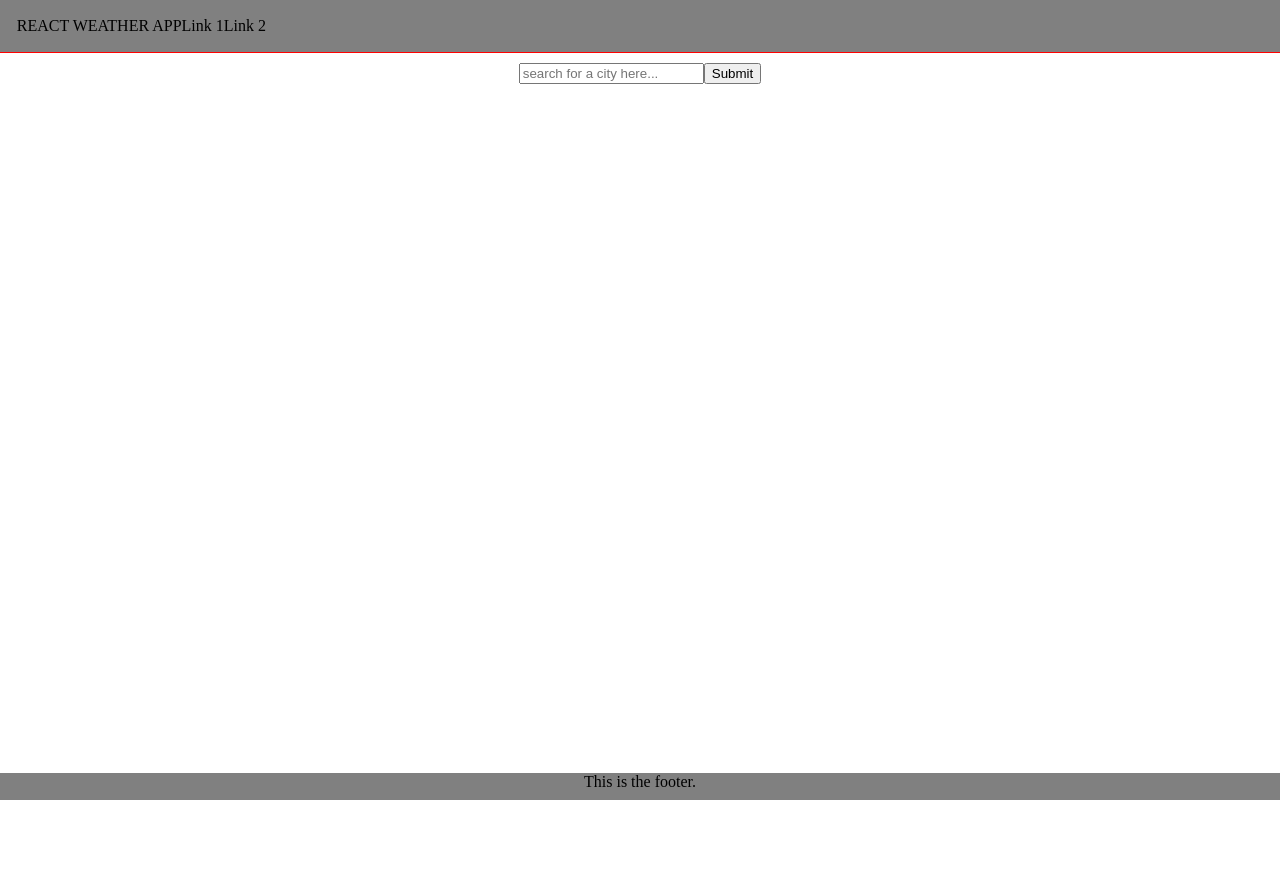
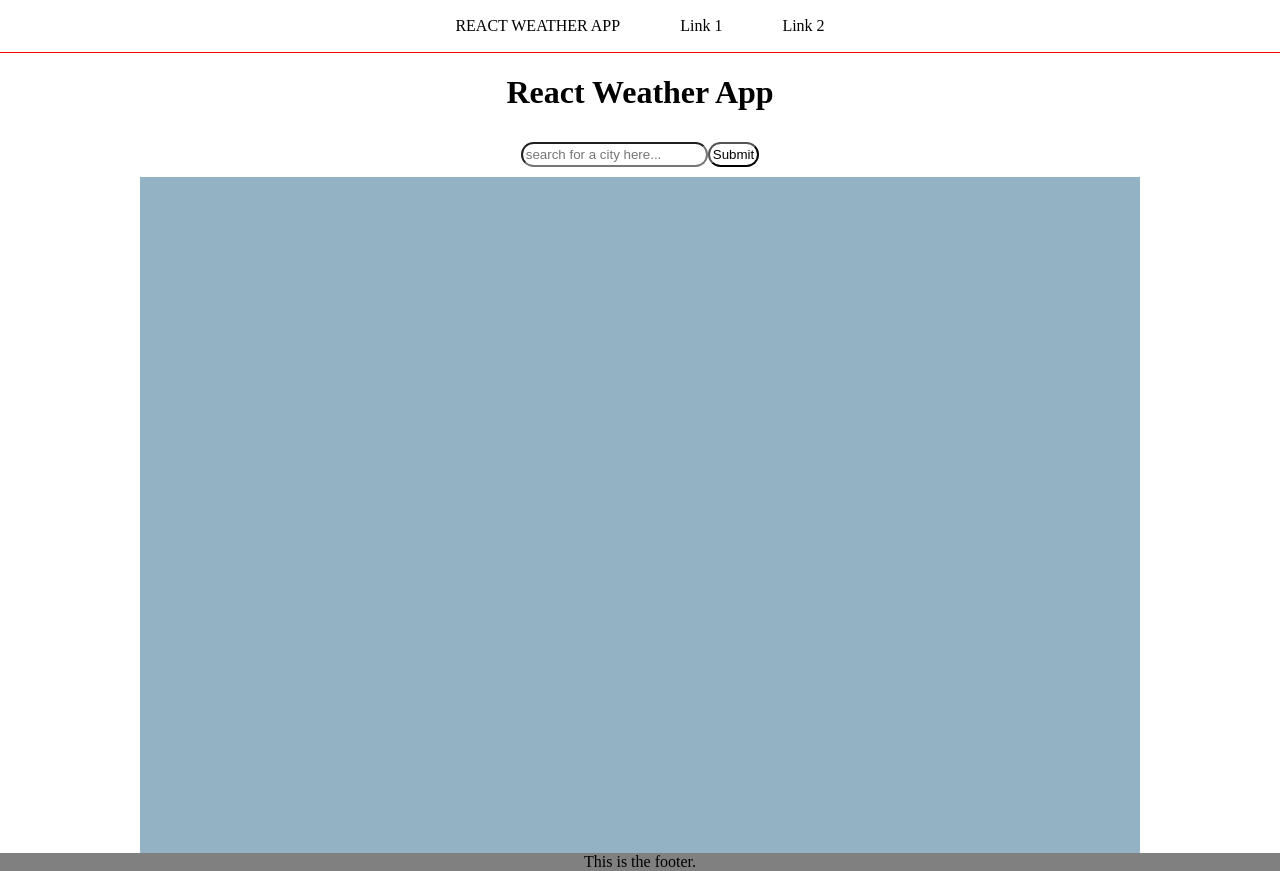
Before and after one commit to DominicWells/React-Weather-App, a React (Create React App) app: page / in a window 1280 px wide. Before the commit the page ends 800 px from the top, so only its background shows below. Built offline with nearby package versions, Linux system fonts and the light colour scheme; the HTML template or start-up script is replaced by a standard one.

Commit message:
another big commit.

```diff
--- a/src/App.js
+++ b/src/App.js
@@ -7,10 +7,11 @@ import WeatherContainer from './Weather/WeatherContainer'
 import Footer from './Footer'
 
 const AppWrapper = styled.div`
-    background-color: grey;
-    height: 100vh;
+    background-color: white;
+    width: 100%;
     padding: 0;
     margin: 0;
+    height: 100vh;
 `;
 
 const App = () => {
--- a/src/Components/Layout/NavBar.js
+++ b/src/Components/Layout/NavBar.js
@@ -3,16 +3,22 @@ import styled from 'styled-components'
 
 const NavBarWrapper = styled.div`
     display: flex;
+    justify-content: center;
     border-bottom: 1px solid red;
     padding: 1.05em;
+`;
+
+const Link = styled.a`
+    color: black;
+    margin: 0 30px;
 `;
 
 const NavBar = () => {
     return (
         <NavBarWrapper>
-            <div>REACT WEATHER APP</div>
-            <div>Link 1</div>
-            <div>Link 2</div>
+            <Link>REACT WEATHER APP</Link>
+            <Link>Link 1</Link>
+            <Link>Link 2</Link>
         </NavBarWrapper>
     )
 }
--- a/src/Footer.js
+++ b/src/Footer.js
@@ -4,6 +4,8 @@ import styled from 'styled-components'
 const FooterWrapper = styled.div`
     display: flex;
     justify-content: center;
+    // height: 10%;
+    background-color: grey;
 `
 
 const Footer = () => {
--- a/src/Weather/Map/index.js
+++ b/src/Weather/Map/index.js
@@ -9,7 +9,7 @@ class MyMap extends Component {
         const { position } = this.props
 
         return (
-            <Map style={{height: '500px'}} center={position} zoom={8}>
+            <Map style={{height: '450px'}} center={position} zoom={8}>
                 <TileLayer
                     attribution='&amp;copy <a href="http://osm.org/copyright">OpenStreetMap</a> contributors'
                     url="https://{s}.tile.openstreetmap.org/{z}/{x}/{y}.png"
--- a/src/Weather/WeatherContainer.js
+++ b/src/Weather/WeatherContainer.js
@@ -5,16 +5,17 @@ import fetchWeatherCity from '../API/fetchWeatherCity'
 import WeatherDetails from './WeatherDetails'
 
 const WeatherContainerWrapper = styled.div`
-    height: 90%;
     background-color: white;
+    height: 100%;
     display: flex;
     flex-direction: column;
     align-items: center;
 `;
 
 const Input = styled.input`
-
-
+    border-radius: 25px;
+    background-color: #fff;
+    padding: 3px;
 `;
 
 const Form = styled.form`
@@ -23,8 +24,7 @@ const Form = styled.form`
 
 const Error = styled.div`
     background-color: pink;
-    display: flex;
-    justify-content: center;
+    border-radius: 25px;
 `;
 
 class WeatherContainer extends Component {
@@ -34,7 +34,8 @@ class WeatherContainer extends Component {
         this.state = {
             inputValue: '',
             error: '',
-            data: []
+            data: [],
+            unit: "metric"
         }
     }
 
@@ -55,7 +56,7 @@ class WeatherContainer extends Component {
             fetchWeatherCity(inputValue)
                 .then(res => {
                     this.setState( {
-                        data: res.data,
+                        data: this.convertData(res.data, this.state.unit),
                         inputValue: ''
                     })
                 })
@@ -71,6 +72,63 @@ class WeatherContainer extends Component {
         }
     }
 
+    convertData = (data, unit) => {
+        /*
+            Temperature is initially Kelvin. We convert it to Fahrenheit and Celcius.
+        */
+
+        let temperature, pressure
+
+        /*
+            Pressure is initially Mb, so use that measurement and
+            convert it to Hectopascals.
+        */
+
+        // convert visibility -
+        //const visibility = data.visibility
+
+        // convert humidity -
+        //const humidity = data.main.humidity
+
+        if (unit === "metric")
+        {
+            // convert temperature - Kelvin to Celcius
+            temperature = data.main.temp - 273.15
+
+            // stock millibar pressure is already converted
+            pressure = data.main.pressure
+
+        } else if (unit === "imperial")
+        {
+            // convert temperature - Celcius to Fahrenheit
+            temperature = (data.main.temp * 9/5) + 32
+
+            // convert pressure - millibars to Inches Hg
+            pressure = data.main.pressure * 0.029530
+        }
+
+        data.main.temp = temperature
+        data.main.pressure = pressure
+
+        return data
+    }
+
+    toggleUnit = data => {
+
+        let unit
+
+        if (this.state.unit === "imperial")
+            unit = "metric"
+        else
+            unit = "imperial"
+
+        this.setState({
+            unit: unit,
+            data: this.convertData(data, unit)
+        })
+
+    }
+
     render() {
 
         const { inputValue, data , error } = this.state
@@ -78,6 +136,7 @@ class WeatherContainer extends Component {
 
         return (
             <WeatherContainerWrapper>
+                <h1>React Weather App</h1>
                 <Form onSubmit={handleSubmit}>
                     <Error>{error || ''}</Error>
                     <Input
@@ -91,9 +150,7 @@ class WeatherContainer extends Component {
                         value='Submit'
                     />
                 </Form>
-                {data &&
-                    <WeatherDetails data={data}/>
-                }
+                <WeatherDetails data={data} toggleUnit={this.toggleUnit}/>
             </WeatherContainerWrapper>
         )
     }
--- a/src/Weather/WeatherDetails.js
+++ b/src/Weather/WeatherDetails.js
@@ -9,26 +9,30 @@ const WeatherDetailsWrapper = styled.div`
     width: 75%;
     padding: 20px;
     background-color: #93b2c4;
+    height: 80%;
+    // display: flex;
+    // flex-direction: column;
+    // align-items: center;
 `;
 
-const WeatherDetails = ({ data }) => {
+const WeatherDetails = ({ data, toggleUnit }) => {
 
     if (Object.entries(data).length !== 0) {
 
-        const icon = data.weather[0].icon
-        const position = [data.coord.lat,data.coord.lon]
+       const icon = data.weather[0].icon
+       const position = [data.coord.lat,data.coord.lon]
 
         return (
                 <WeatherDetailsWrapper>
                     <img width={100} height={100} alt='weather-icon' src={`https://api.openweathermap.org/img/w/${icon}.png`} />
                     <WeatherDesc weather={data.weather} location={data.name} />
                     <MyMap position={position} />
-                    <WeatherDetailsTable data={data}/>
+                    <WeatherDetailsTable data={data} toggleUnit={toggleUnit} />
                 </WeatherDetailsWrapper>
         )
 
     } else {
-        return null
+        return <WeatherDetailsWrapper></WeatherDetailsWrapper>
     }
 }
 
--- a/src/Weather/WeatherDetailsTable.js
+++ b/src/Weather/WeatherDetailsTable.js
@@ -1,9 +1,10 @@
 import React from 'react'
 
-const WeatherDetailsTable = ({ data }) => {
-console.log(data)
+const WeatherDetailsTable = ({ data, toggleUnit }) => {
+    console.log(data)
     return (
         <div>
+        <button onClick={() => toggleUnit(data)}>toggle Imperial/Metric</button>
             <div>
                 Temperature: {data.main.temp}
             </div>
```
